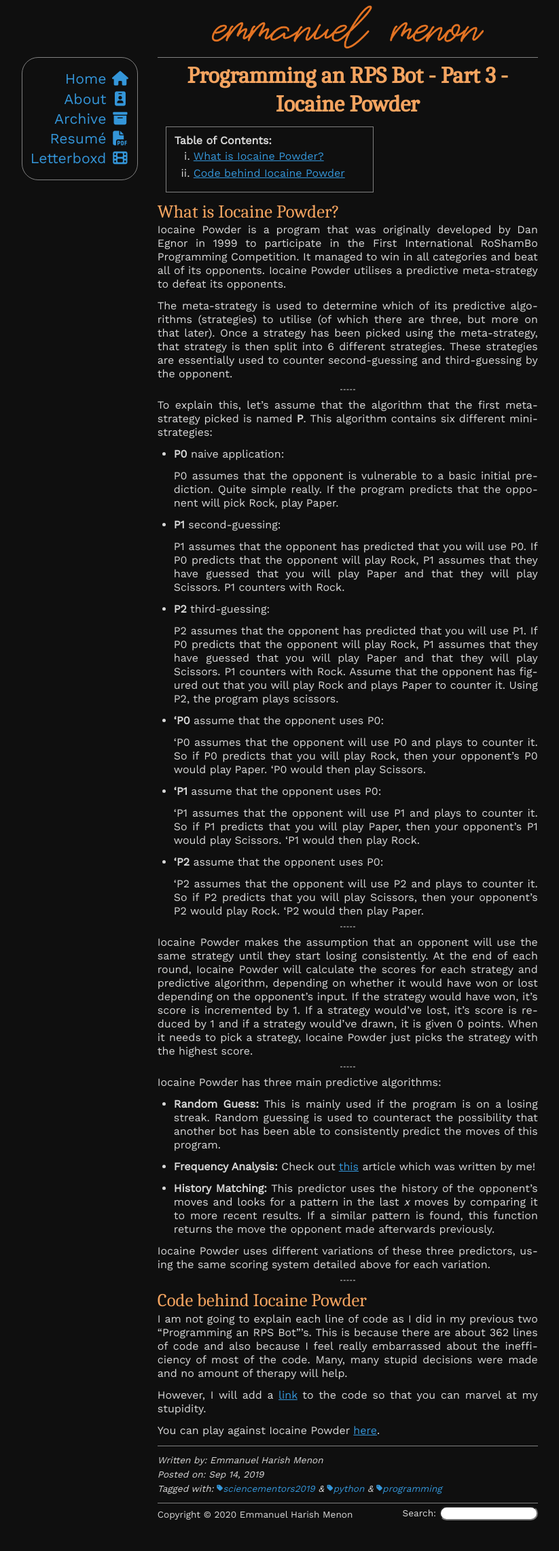
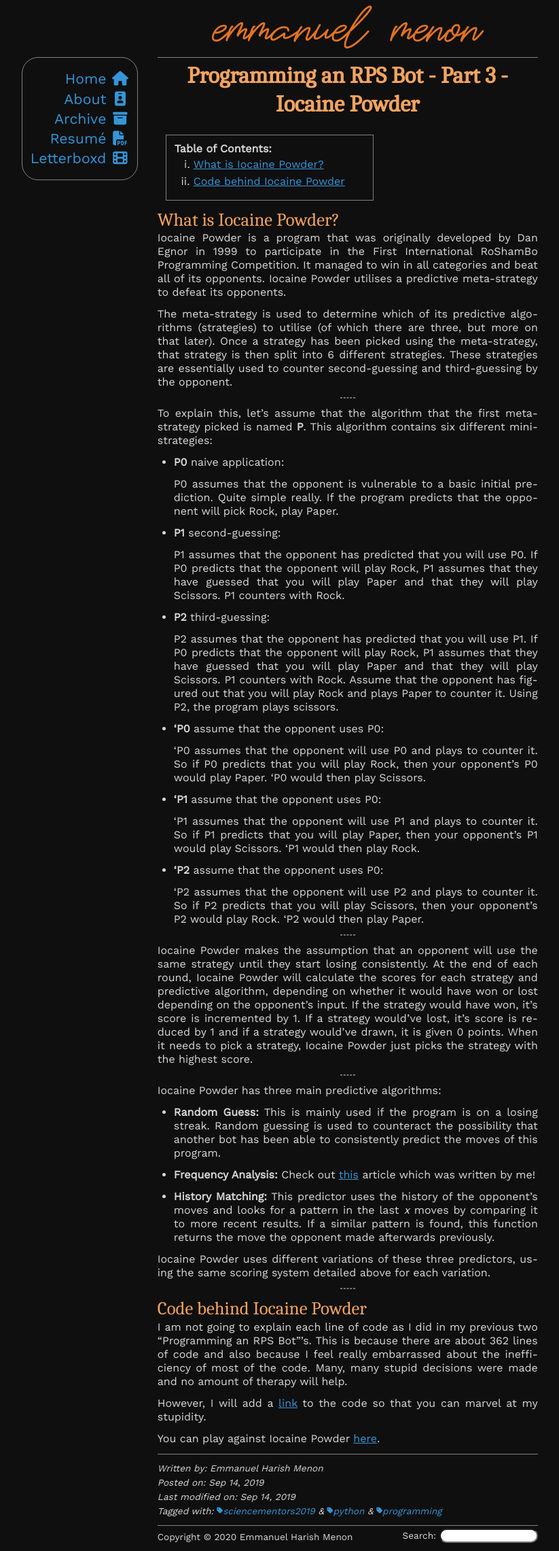
Before and after one commit to emmanuelmenon/emmanuelmenon.github.io, a Jekyll site: the page built from _posts/2019-09-14-iocaine-powder-in-rps.md, in a window 1280 px wide. Shown: the whole page at 68% size, without its empty margins (165-988 px from the left). Built offline with Jekyll 4.4.1, drawn with Linux system fonts in a browser that asks for light colours; nearby versions of some CDN libraries; before the commit the page ends 2248 px from its top, so only the background shows below that.

Commit message:
Update post layout, add lastmod and subtitle

```diff
--- a/_includes/post-meta.html
+++ b/_includes/post-meta.html
@@ -1,6 +1,9 @@
 <div class="post-meta">
     <p>Written by: Emmanuel Harish Menon<p>
     <p>Posted on: {{ page.date | date: "%b %d, %Y" }}</p>
+    {% if page.date != page.sitemap.lastmod %}
+    <p>Last modified on: {{ page.sitemap.lastmod | date: "%b %d, %Y" }}</p>
+    {% endif %}
     <p>Tagged with:
         {% for tag in page.tags %}
             <a href="/tag/{{ tag }}/"><i class="fa fa-tag fa-xs"></i>{{ tag }}</a>
--- a/_layouts/post.html
+++ b/_layouts/post.html
@@ -3,6 +3,7 @@
 ---
 <article>
     <h1>{{ page.title }}</h1>
+    {% if page.subtitle != "" %}<p class="post-subtitle">{{ page.subtitle }}</p>{% endif %}
     <div class="post">{{ content }}</div>
     {% include post-meta.html %}
 </article>
--- a/assets/css/styles.css
+++ b/assets/css/styles.css
@@ -83,6 +83,7 @@
 hr { width: 1.25em;  opacity: 0.5; border-style: dashed; }
 article { padding: 0; }
 .post { border-bottom: 0.1rem solid #808080; }
+.post-subtitle { font-size: 0.9em; font-style: italic;  text-align: center; opacity: 0.65; }
 .post-meta { font-style: italic; font-size: 0.85em; margin-top: 0.75rem; }
 .post-meta p { margin-bottom: 0; margin-top: 0.25rem;}
 .post-meta a { text-decoration: none; }
```
